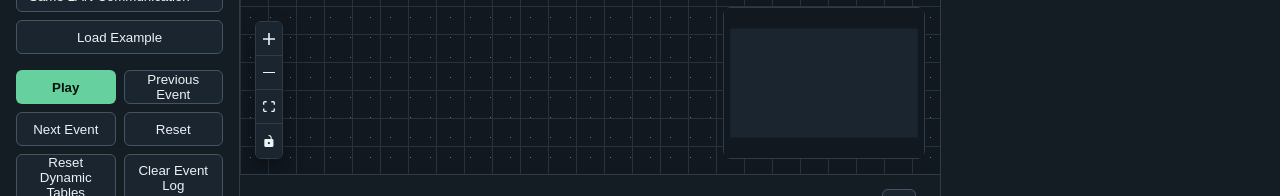
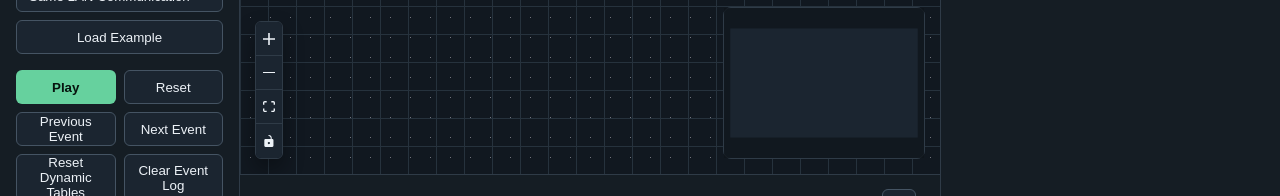
Before and after one commit to YubinMoon/Network-Lab, a React (Vite) app: page / in a window 1280 px wide. Shown: the part 338-534 px from the top of the page. Built offline with nearby package versions, Linux system fonts and the light colour scheme.

Commit message:
Move reset next to playback toggle

```diff
--- a/src/components/simulation/SimulationControls.tsx
+++ b/src/components/simulation/SimulationControls.tsx
@@ -40,14 +40,14 @@ export function SimulationControls() {
       >
         {playbackLabel}
       </button>
+      <button type="button" onClick={resetSimulation}>
+        Reset
+      </button>
       <button type="button" onClick={previousEvent}>
         Previous Event
       </button>
       <button type="button" onClick={nextEvent}>
         Next Event
-      </button>
-      <button type="button" onClick={resetSimulation}>
-        Reset
       </button>
       <button type="button" onClick={resetDynamicTables}>
         Reset Dynamic Tables
```
Also changed, not shown: 2 other files (tests, documents, lock files or other folders).
